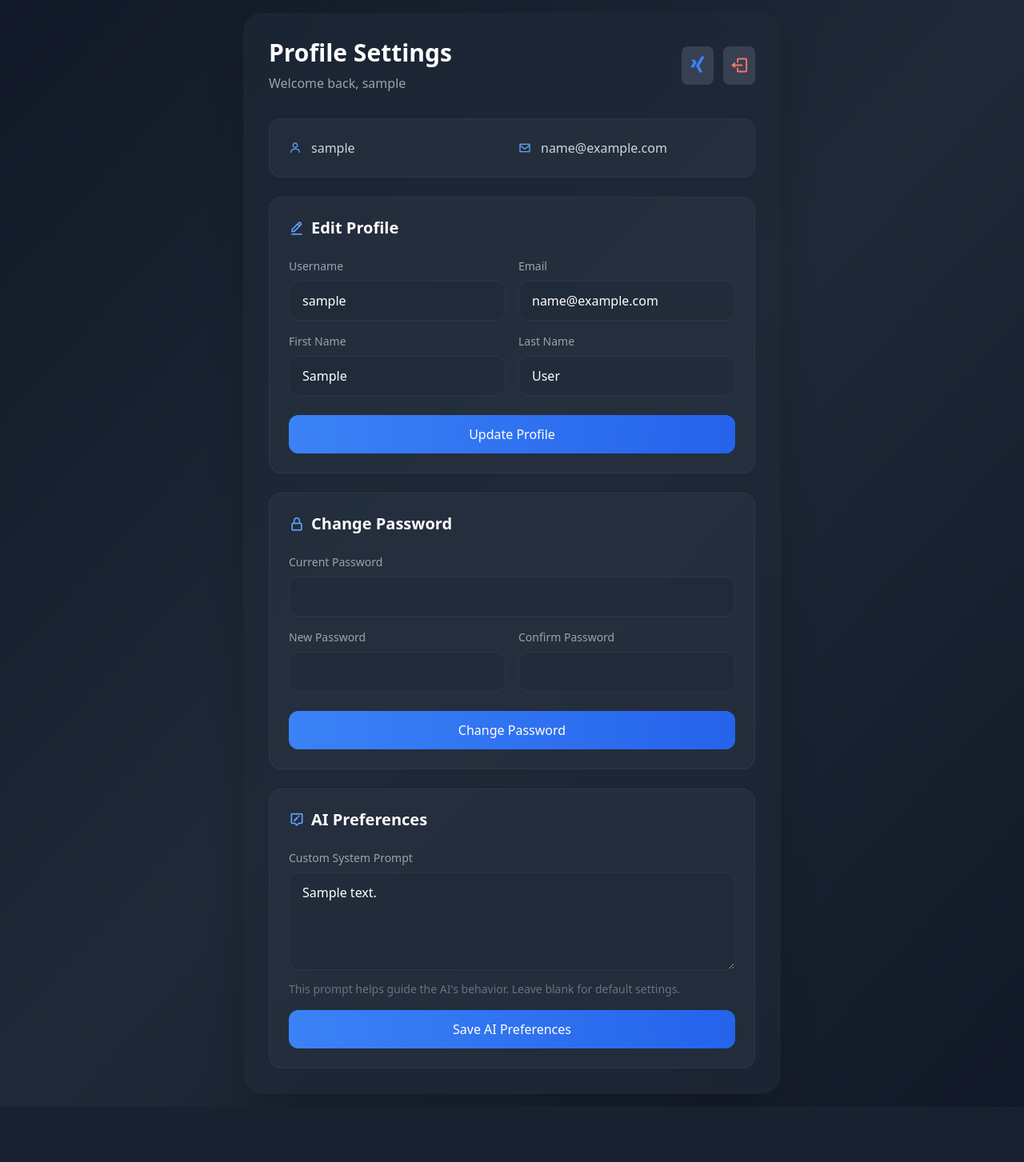
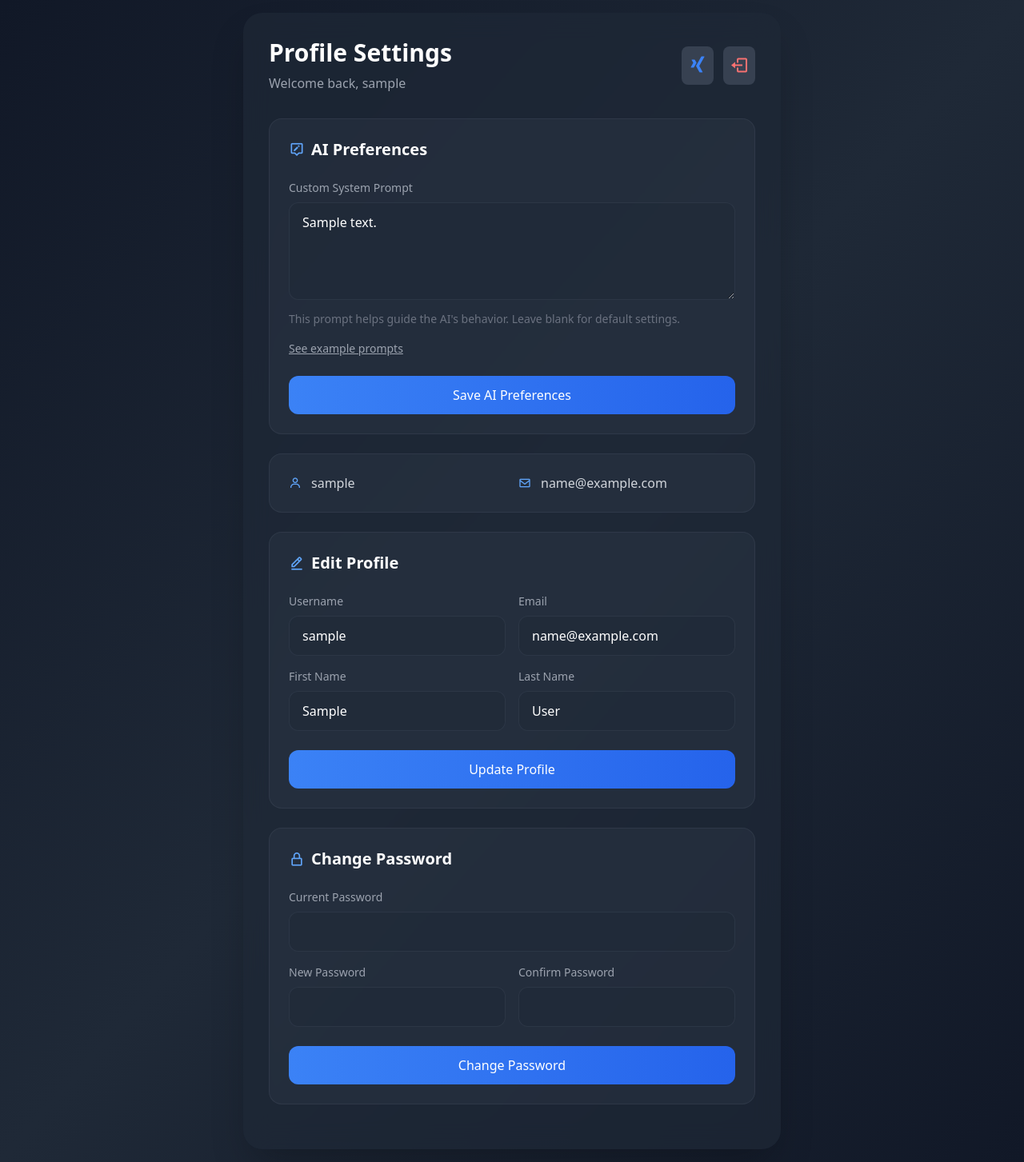
Before and after one commit to mkjuel25/Owntweet-Chatbot-with-Gemini-Api, a PHP site: page /profile.php in a window 1280 px wide. Shown: the whole page at 80% size. Before the commit the page ends 1371 px from the top, so only its background shows below. Run offline with PHP 8.4, Linux system fonts and the light colour scheme; the visitor is signed in with stand-in values (Sample User, id 1); tables that the repository leaves empty hold one stand-in row (values such as "Sample post"); some libraries are stand-ins or nearby versions.

Commit message:
Update profile.php

```diff
--- a/profile.php
+++ b/profile.php
@@ -176,6 +176,21 @@ if (isset($_GET['logout'])) {
         .input-focus:focus {
             box-shadow: 0 0 0 3px rgba(59, 130, 246, 0.5);
         }
+
+        .hidden {
+            display: none;
+        }
+
+        .example-prompts-link {
+            color: #9CA3AF; /* Gray-400 from Tailwind */
+            text-decoration: underline;
+            cursor: pointer;
+            font-size: 0.875rem; /* text-sm from Tailwind */
+        }
+
+        .example-prompts-link:hover {
+            color: #CBD5E0; /* Gray-300 from Tailwind on hover */
+        }
     </style>
 </head>
 <body class="bg-gradient-to-br from-gray-900 via-gray-800 to-gray-900 min-h-screen flex items-center justify-center p-4">
@@ -190,6 +205,7 @@ if (isset($_GET['logout'])) {
                 <div class="flex space-x-3">
                     <a href="index.php" class="p-2 rounded-lg bg-gray-700 hover:bg-gray-600 transition-colors">
                         <i class='bx bx-robot text-2xl text-blue-400'>
+
 
                 <i class='bx bxl-xing text-blue-500 align-middle'></i>
                      </i>
@@ -207,11 +223,74 @@ if (isset($_GET['logout'])) {
                     <span class="text-emerald-300"><?= $prompt_success_message ?></span>
                 </div>
             <?php endif; ?>
+            <?php if(isset($prompt_error_message)): ?>
+                <div class="bg-red-500/20 p-4 rounded-xl mb-6 border border-red-500/30 flex items-center space-x-3">
+                    <i class='bx bx-x-circle text-red-400'></i>
+                    <span class="text-red-300"><?= $prompt_error_message ?></span>
+                </div>
+            <?php endif; ?>
+            <?php if(isset($profile_success_message)): ?>
+                <div class="bg-emerald-500/20 p-4 rounded-xl mb-6 border border-emerald-500/30 flex items-center space-x-3">
+                    <i class='bx bx-check-circle text-emerald-400'></i>
+                    <span class="text-emerald-300"><?= $profile_success_message ?></span>
+                </div>
+            <?php endif; ?>
+            <?php if(isset($profile_error_message)): ?>
+                <div class="bg-red-500/20 p-4 rounded-xl mb-6 border border-red-500/30 flex items-center space-x-3">
+                    <i class='bx bx-x-circle text-red-400'></i>
+                    <span class="text-red-300"><?= $profile_error_message ?></span>
+                </div>
+            <?php endif; ?>
+            <?php if(isset($password_success_message)): ?>
+                <div class="bg-emerald-500/20 p-4 rounded-xl mb-6 border border-emerald-500/30 flex items-center space-x-3">
+                    <i class='bx bx-check-circle text-emerald-400'></i>
+                    <span class="text-emerald-300"><?= $password_success_message ?></span>
+                </div>
+            <?php endif; ?>
+            <?php if(isset($password_error_message)): ?>
+                <div class="bg-red-500/20 p-4 rounded-xl mb-6 border border-red-500/30 flex items-center space-x-3">
+                    <i class='bx bx-x-circle text-red-400'></i>
+                    <span class="text-red-300"><?= $password_error_message ?></span>
+                </div>
+            <?php endif; ?>
 
-            <!-- Repeat similar blocks for other messages -->
 
-            <!-- Profile Details Card -->
+            <!-- System Prompt Section - MOVED TO TOP -->
             <div class="card-hover bg-gray-700/30 rounded-2xl p-6 mb-6 border border-gray-600/30">
+                <form method="POST">
+                    <input type="hidden" name="save_prompt" value="1">
+                    <h2 class="text-xl font-semibold text-white mb-6 flex items-center space-x-2">
+                        <i class='bx bx-message-alt-edit text-blue-400'></i>
+                        <span>AI Preferences</span>
+                    </h2>
+
+                    <div class="mb-4">
+                        <label class="block text-sm text-gray-400 mb-2">Custom System Prompt</label>
+                        <textarea name="system_prompt_text" rows="4"
+                                  class="w-full bg-gray-800/50 border border-gray-600/30 rounded-xl px-4 py-3 text-white input-focus"><?= $savedSystemPrompt ?></textarea>
+                        <p class="text-gray-500 text-sm mt-2">This prompt helps guide the AI's behavior. Leave blank for default settings.</p>
+                    </div>
+
+                    <div>
+                        <p  id="toggleExamplesLink" class="example-prompts-link">See example prompts</p>
+                        <div id="examplePromptsContainer" class="hidden mt-2">
+                            <p class="text-gray-400 text-sm mb-2">Example Prompts:</p>
+                            <ul class="list-disc list-inside text-gray-400 text-sm">
+                                <li><strong>Human & Friendly:</strong> "You are a human and friendly person. Write all text as if it's 100% human-written. Write in the same language as the user. Focus on human touch and emotion. Write with human thoughts and in Reddit style."</li>
+                                <li><strong>Informative & Helpful Assistant:</strong> "You are an informative and helpful assistant. Give concise and direct answers. Maintain professionalism and avoid unnecessary talk. Focus on the quality and accuracy of information."</li>
+                                <li><strong>Creative & Imaginative:</strong> "You are a creative and imaginative writer. Write answers like engaging stories or poems. Use metaphors, similes, and imagery. Encourage exploring new ideas and possibilities. Maintain an imaginative and wondrous tone in writing."</li>
+                            </ul>
+                        </div>
+                    </div>
+
+                    <button type="submit" class="mt-6 w-full bg-gradient-to-r from-blue-500 to-blue-600 hover:from-blue-600 hover:to-blue-700 text-white py-3 px-6 rounded-xl font-medium transition-all">
+                        Save AI Preferences
+                    </button>
+                </form>
+            </div>
+
+             <!-- Profile Details Card -->
+             <div class="card-hover bg-gray-700/30 rounded-2xl p-6 mb-6 border border-gray-600/30">
                 <div class="grid grid-cols-2 gap-4 text-gray-300">
                     <div class="flex items-center space-x-3">
                         <i class='bx bx-user text-blue-400'></i>
@@ -297,28 +376,20 @@ if (isset($_GET['logout'])) {
                 </form>
             </div>
 
-            <!-- System Prompt Section -->
-            <div class="card-hover bg-gray-700/30 rounded-2xl p-6 border border-gray-600/30">
-                <form method="POST">
-                    <input type="hidden" name="save_prompt" value="1">
-                    <h2 class="text-xl font-semibold text-white mb-6 flex items-center space-x-2">
-                        <i class='bx bx-message-alt-edit text-blue-400'></i>
-                        <span>AI Preferences</span>
-                    </h2>
 
-                    <div class="mb-4">
-                        <label class="block text-sm text-gray-400 mb-2">Custom System Prompt</label>
-                        <textarea name="system_prompt_text" rows="4"
-                                  class="w-full bg-gray-800/50 border border-gray-600/30 rounded-xl px-4 py-3 text-white input-focus"><?= $savedSystemPrompt ?></textarea>
-                        <p class="text-gray-500 text-sm mt-2">This prompt helps guide the AI's behavior. Leave blank for default settings.</p>
-                    </div>
-
-                    <button type="submit" class="w-full bg-gradient-to-r from-blue-500 to-blue-600 hover:from-blue-600 hover:to-blue-700 text-white py-3 px-6 rounded-xl font-medium transition-all">
-                        Save AI Preferences
-                    </button>
-                </form>
-            </div>
         </div>
     </div>
+
+    <script>
+        document.getElementById('toggleExamplesLink').addEventListener('click', function() {
+            const examplesContainer = document.getElementById('examplePromptsContainer');
+            examplesContainer.classList.toggle('hidden');
+            if (examplesContainer.classList.contains('hidden')) {
+                this.textContent = 'See example prompts';
+            } else {
+                this.textContent = 'Hide example prompts';
+            }
+        });
+    </script>
 </body>
 </html>
```
